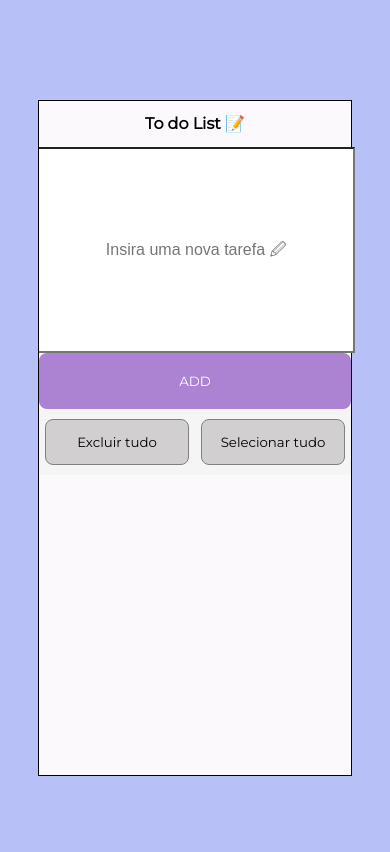
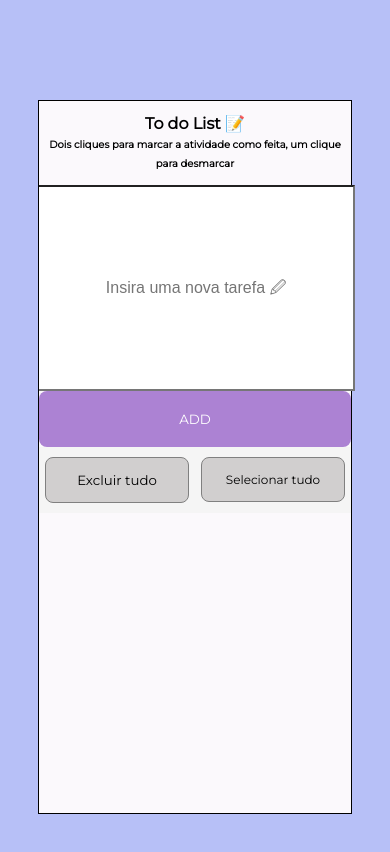
Before and after one commit to JeskaLopes/Projeto-to-do-list, a plain HTML site: page index.html in a window 390 px wide. Drawn offline with Linux system fonts and the light colour scheme.

Commit message:
adiciona projeto semi finalizado

```diff
--- a/index.html
+++ b/index.html
@@ -12,7 +12,7 @@
         <body>
             <section class="container">
                 <div class="principal">
-                    <h1>To do List 📝</h1>
+                    <h1>To do List 📝<br><a>Dois cliques para marcar a atividade como feita, um clique para desmarcar </a></h1>
                     <form id='formulario'>
                         <input type="text" id='campo' placeholder="Insira uma nova tarefa 🖉">
                         <button id='botao'class="botao" type="submit">ADD</button>
--- a/style.css
+++ b/style.css
@@ -69,6 +69,10 @@ span{
 
 }
 
+a{
+    font-size: 10px;
+}
+
 p{
     cursor: pointer;
 }
@@ -112,6 +116,11 @@ p{
         margin-top: 100px;
         width:80%;
     }
+
+    #selecionarTodas{
+        font-size:12px;
+        display:inline-block;
+    }
 }
 
 @media(max-width: 420px){
@@ -122,6 +131,10 @@ p{
     .container{
         margin-top: 100px;
         width:80%;
+    }
+    #selecionarTodas{
+        font-size:12px;
+        display:inline-block;
     }
 }
 
@@ -134,4 +147,8 @@ p{
         margin-top: 100px;
         width:80%;
     }
+    #selecionarTodas{
+        font-size: 12px;
+        display:inline-block;
+    }
 }
```
